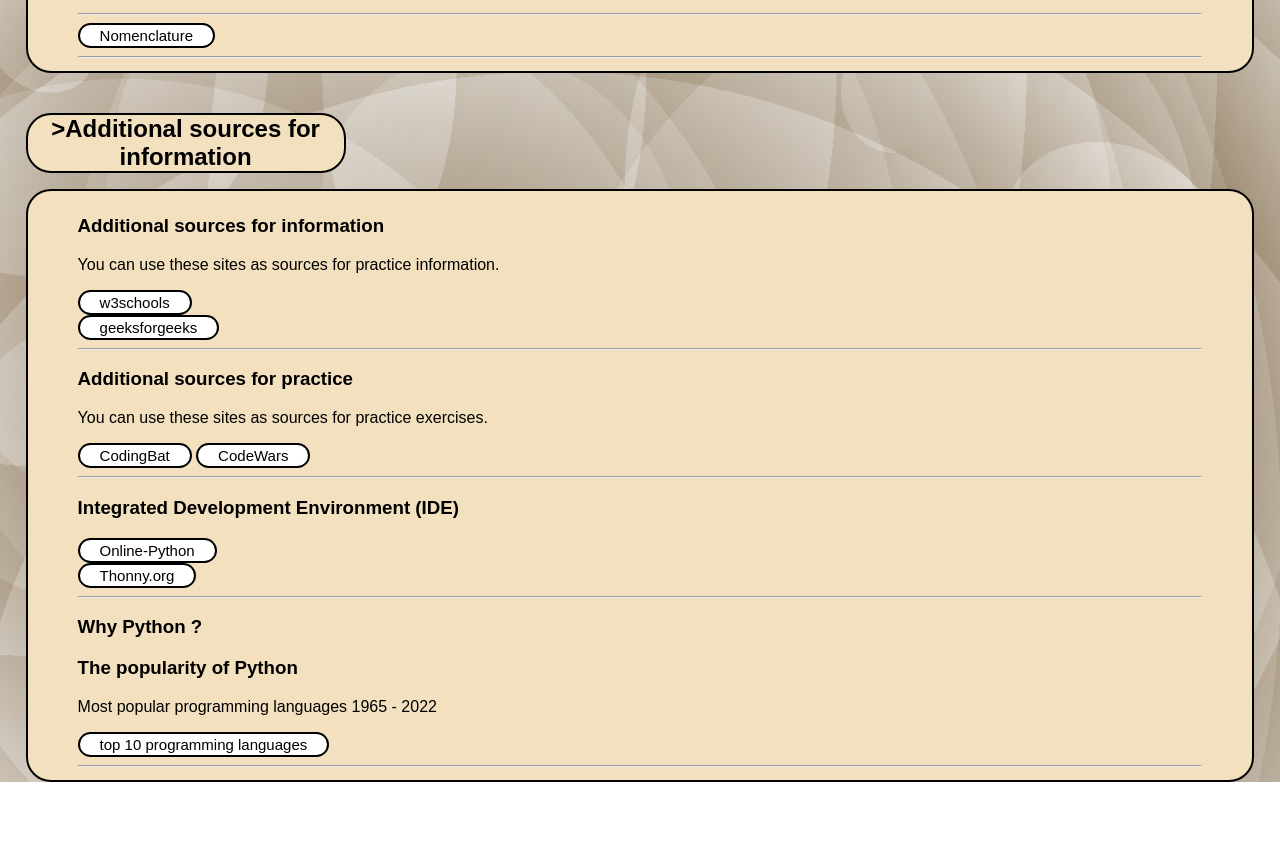
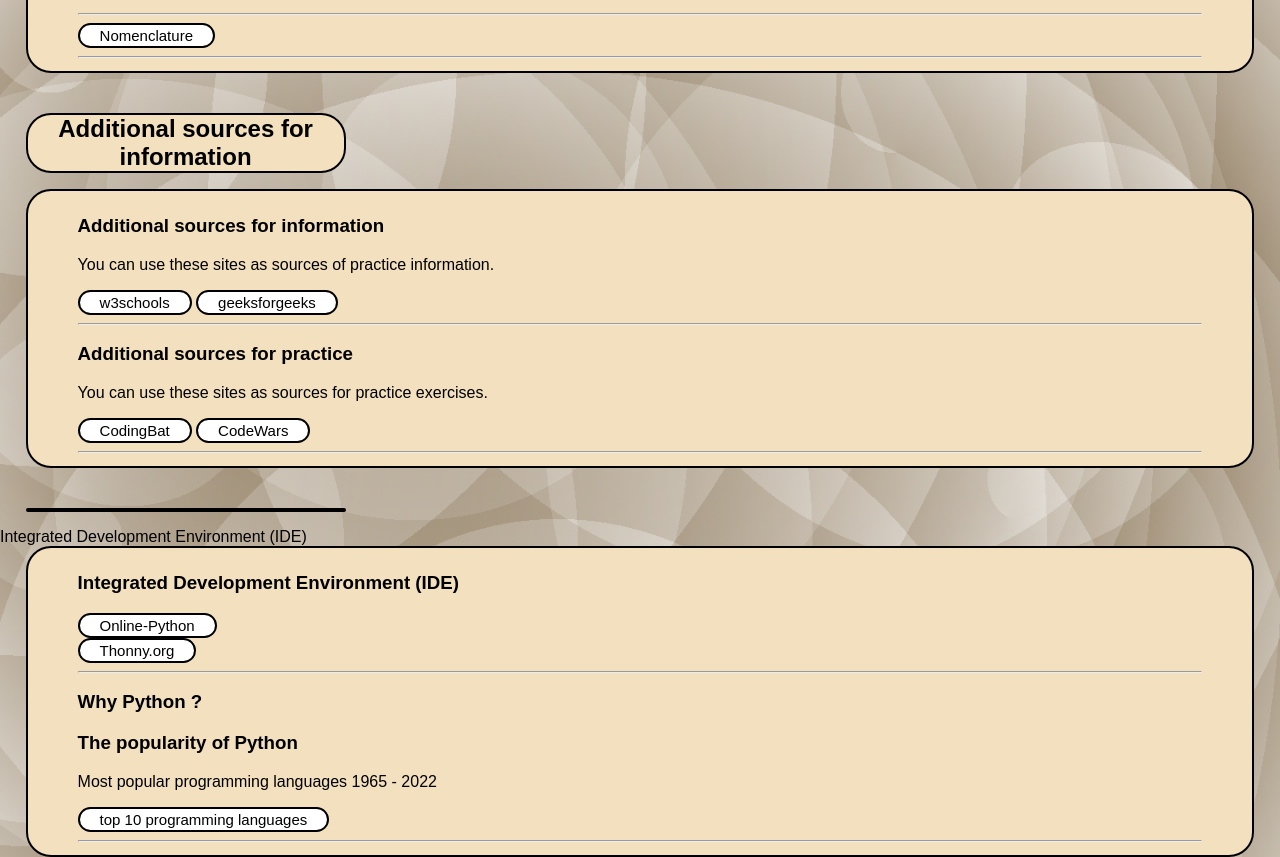
Before and after one commit to JamesBarrettMsc/Python_evening, a plain HTML site: page Supplementary.html in a window 1280 px wide. Shown: the part 360-1217 px from the top of the page. Before the commit the page ends 1142 px from the top, so only its background shows below. Drawn offline with Linux system fonts and the light colour scheme.

Commit message:
Update Supplementary.html

```diff
--- a/Supplementary.html
+++ b/Supplementary.html
@@ -32,17 +32,15 @@
 </div>
 
 
-<h2> >Additional sources for information </h2>
+<h2>Additional sources for information </h2>
 <div class="segment">
-
 
 	<h3>Additional sources for information</h3>
 	<p>
-		You can use these sites as sources for practice information.
+		You can use these sites as sources of practice information.
 	</p>
 
 	<a class="button" href="https://www.w3schools.com/python/" target="_blank">w3schools </a>
-	<br>
 	<a class="button" href="https://www.geeksforgeeks.org/python-programming-language-tutorial/" target="_blank">geeksforgeeks</a>
 
 	<hr>
@@ -58,13 +56,16 @@
 	<hr>
 
 
+</div>
+
+<h2></h2>Integrated Development Environment (IDE)</h2>
+<div class="segment">
 	<h3> Integrated Development Environment (IDE)</h3>
 	<a class="button" href="https://www.online-python.com/" target="_blank">Online-Python  </a>
 	<br>
 	<a class="button" href="https://thonny.org/ target="_blank">Thonny.org</a>
 
 	<hr>
-
 
 	<h3> Why Python ?</h23>
 	<h3> The popularity of Python </h3>
```
